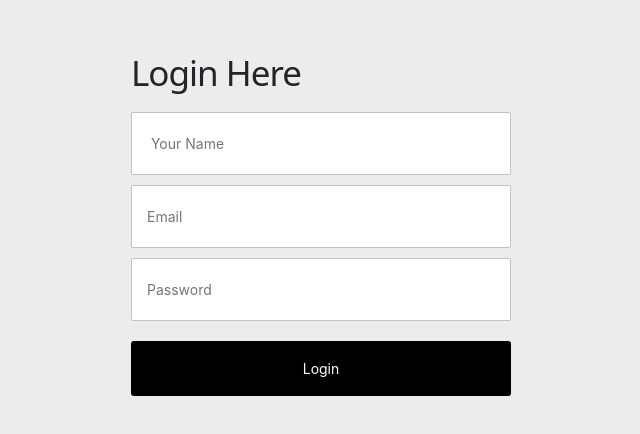
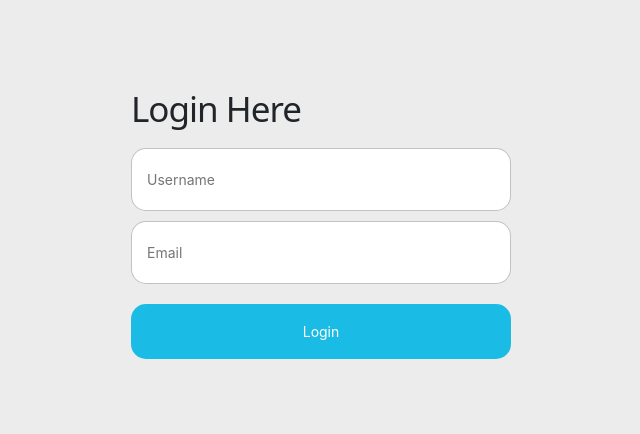
Before and after one commit to FrederickMih/Tracking-App-Front-end, a React (Create React App) app: page / in a window 1280 px wide. Shown: the part 184-618 px from the top of the page, without its empty margins (319-959 px from the left). Built offline with nearby package versions, Linux system fonts and the light colour scheme.

Commit message:
Add the getMeasurement action creator

```diff
--- a/package.json
+++ b/package.json
@@ -6,6 +6,7 @@
     "@testing-library/jest-dom": "^5.11.4",
     "@testing-library/react": "^11.1.0",
     "@testing-library/user-event": "^12.1.10",
+    "axios": "^0.22.0",
     "bootstrap": "^5.1.1",
     "prop-types": "^15.7.2",
     "react": "^17.0.2",
--- a/src/actions/constants.js
+++ b/src/actions/constants.js
@@ -1,3 +1,5 @@
-export const GET_MEASUREMENTS = 'GET_MEASUREMENTS';
-export const LOGIN = 'LOGIN';
-export const LOGOUT = 'LOGOUT';
+const GET_MEASUREMENTS = 'GET_MEASUREMENTS';
+const LOGIN = 'LOGIN';
+const LOGOUT = 'LOGOUT';
+
+export { GET_MEASUREMENTS, LOGIN, LOGOUT };
--- /dev/null
+++ b/src/actions/index.js
@@ -0,0 +1,36 @@
+import axios from 'axios';
+import { LOGIN, LOGOUT, GET_MEASUREMENTS } from './constants';
+
+const getMeasurements = () => async (dispatch) => {
+  const req = 'https://aqueous-spire-81105.herokuapp.com/measurements';
+  axios.get(req).then(
+    // (response) => console.log(response.data)
+    (response) => {
+      dispatch({
+        type: GET_MEASUREMENTS,
+        payload: {
+          measurements: [...response.data],
+        },
+      });
+    }
+  );
+};
+
+const loginAction = (username, email) => async (dispatch) => {
+  dispatch({
+    type: LOGIN,
+    payload: {
+      username,
+      email,
+      loggedIn: true,
+    },
+  });
+};
+
+const logoutAction = () => async (dispatch) => {
+  dispatch({
+    type: LOGOUT,
+  });
+};
+
+export { loginAction, logoutAction, getMeasurements };
--- a/src/actions/login.js
+++ /dev/null
@@ -1,12 +0,0 @@
-import { LOGIN } from './constants';
-
-const loginAction = (username) => async (dispatch) => {
-  dispatch({
-    type: LOGIN,
-    payload: {
-      username,
-      loggedIn: true,
-    },
-  });
-};
-export default loginAction;
--- a/src/components/container/App.js
+++ b/src/components/container/App.js
@@ -1,12 +1,15 @@
 import React from 'react';
+import { useSelector } from 'react-redux';
 import 'bootstrap/dist/css/bootstrap.min.css';
 import LoginUser from '../presentation/LoginUser';
+import LogoutUser from '../presentation/LogoutUser';
 import '../../styles/App.css';
 
-const App = () => (
-  <>
-    <LoginUser />
-  </>
-);
+const App = () => {
+  // Load user data from state
+  const user = useSelector((state) => state.user);
+
+  return <div>{user.loggedIn ? <LogoutUser /> : <LoginUser />}</div>;
+};
 
 export default App;
--- a/src/components/presentation/LoginUser.js
+++ b/src/components/presentation/LoginUser.js
@@ -1,25 +1,17 @@
 import { useDispatch } from 'react-redux';
-import { useState } from 'react';
-import loginAction from '../../actions/login';
+import { loginAction } from '../../actions/index';
 import '../../styles/loginUser.css';
 
-const LoginUser = () => {
-  const [username, setUsername] = useState('');
-  const [email, setEmail] = useState('');
-  const [password, setPassword] = useState('');
+const Login = () => {
   const dispatch = useDispatch();
 
   const handleClick = () => {
     const username = document.getElementById('username').value;
-    if (username !== '') {
-      dispatch(
-        loginAction({
-          username,
-          isLogIn: true,
-        })
-      );
+    const email = document.getElementById('email').value;
+    if (username && email !== '') {
+      dispatch(loginAction(username, email));
     } else {
-      alert('Username can not be empty');
+      alert('Username or Email CANNOT be empty please');
     }
   };
 
@@ -27,27 +19,8 @@ const LoginUser = () => {
     <div className="login__page">
       <form className="login__form">
         <h1>Login Here</h1>
-        <input
-          id="username"
-          type="username"
-          placeholder=" Your Name"
-          value={username}
-          onChange={(e) => setUsername(e.target.value)} // to hold user input
-        />
-        <input
-          id="email"
-          type="email"
-          placeholder="Email"
-          value={email}
-          onChange={(e) => setEmail(e.target.value)}
-        />
-        <input
-          id="password"
-          type="password"
-          placeholder="Password"
-          value={password}
-          onChange={(e) => setPassword(e.target.value)}
-        />
+        <input id="username" type="username" placeholder="Username" />
+        <input id="email" type="email" placeholder="Email" />
         <button type="submit" className="submit__button" onClick={handleClick}>
           Login
         </button>
@@ -56,4 +29,4 @@ const LoginUser = () => {
   );
 };
 
-export default LoginUser;
+export default Login;
--- a/src/components/presentation/LogoutUser.js
+++ b/src/components/presentation/LogoutUser.js
@@ -1,12 +1,30 @@
 import React from 'react';
+import { useDispatch, useSelector } from 'react-redux';
+import '../../styles/LogoutUser.css';
+import { logoutAction } from '../../actions/index';
 
 const LogoutUser = () => {
+  const user = useSelector((state) => state.user);
+  const dispatch = useDispatch();
+
+  const handleLogout = (e) => {
+    e.preventDefault();
+    dispatch(logoutAction());
+  };
+
   return (
-    <div>
+    <div className="logout">
       <h1>
-        Hi <span className="welcome__user">Fred</span>
-        <button className="logout__btn"></button>
+        Hi....
+        <span className="welcome__user">{user.username.toUpperCase()}</span>
       </h1>
+      <button
+        type="submit"
+        className="logout__btn"
+        onClick={(e) => handleLogout(e)}
+      >
+        Logout
+      </button>
     </div>
   );
 };
--- a/src/reducers/authReducer.js
+++ b/src/reducers/authReducer.js
@@ -2,8 +2,7 @@ import { LOGIN, LOGOUT } from '../actions/constants';
 
 const initialState = {
   username: null,
-  password: null,
-  isLogIn: false,
+  loggedIn: false,
 };
 
 const authReducer = (state = initialState, action) => {
@@ -11,14 +10,14 @@ const authReducer = (state = initialState, action) => {
     case LOGIN:
       return {
         ...state,
-        username: action.payload,
-        isLogIn: true,
+        username: action.payload.username,
+        loggedIn: true,
       };
     case LOGOUT:
       return {
         ...state,
         username: null,
-        isLogIn: false,
+        loggedIn: false,
       };
     default:
       return { ...state };
--- a/src/reducers/index.js
+++ b/src/reducers/index.js
@@ -7,7 +7,7 @@ const middleware = [thunk];
 const initialState = {};
 
 export const rootReducer = combineReducers({
-  authReducer,
+  user: authReducer,
 });
 
 const store = createStore(
--- a/src/styles/loginUser.css
+++ b/src/styles/loginUser.css
@@ -26,17 +26,17 @@
   outline: none;
   border: 1px solid rgba(0, 0, 0, 0.24);
   font-family: 'Inter';
-  border-radius: 2px;
+  border-radius: 15px;
   font-size: 14px;
 }
 
 .submit__button {
-    padding: 17px 30px;
-    margin-top: 10px;
-    background: black;
-    border: none;
-    color: white;
-    font-size: 14px;
-    font-family: "Inter";
-    border-radius: 3px;
+  padding: 17px 30px;
+  margin-top: 10px;
+  background: rgba(12, 184, 228, 0.938);
+  border: none;
+  color: white;
+  font-size: 14px;
+  font-family: 'Inter';
+  border-radius: 15px;
 }
```
Also changed, not shown: src/actions/logout.js (deleted, +0 -8 lines), 1 other file (tests, documents, lock files or other folders).
